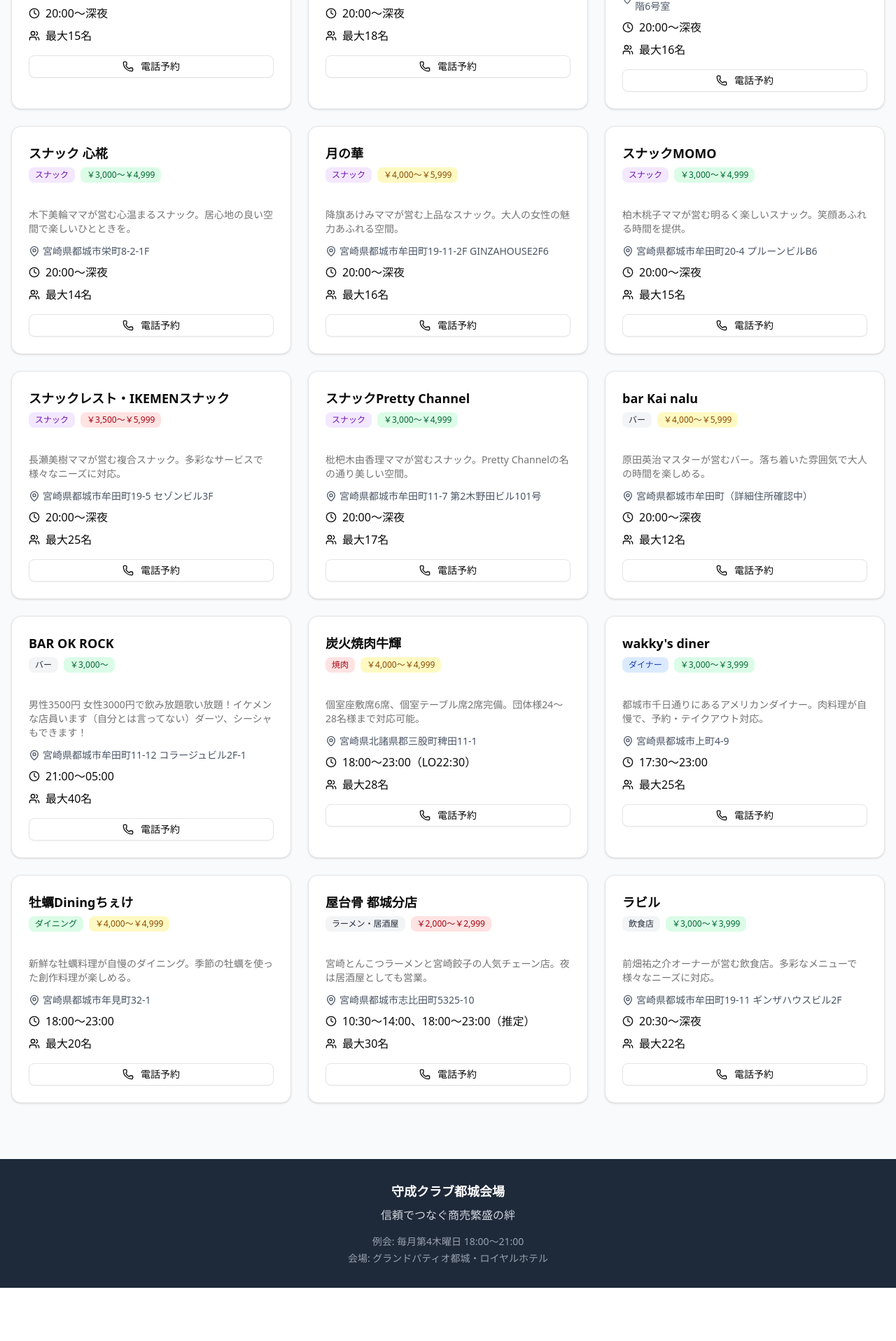
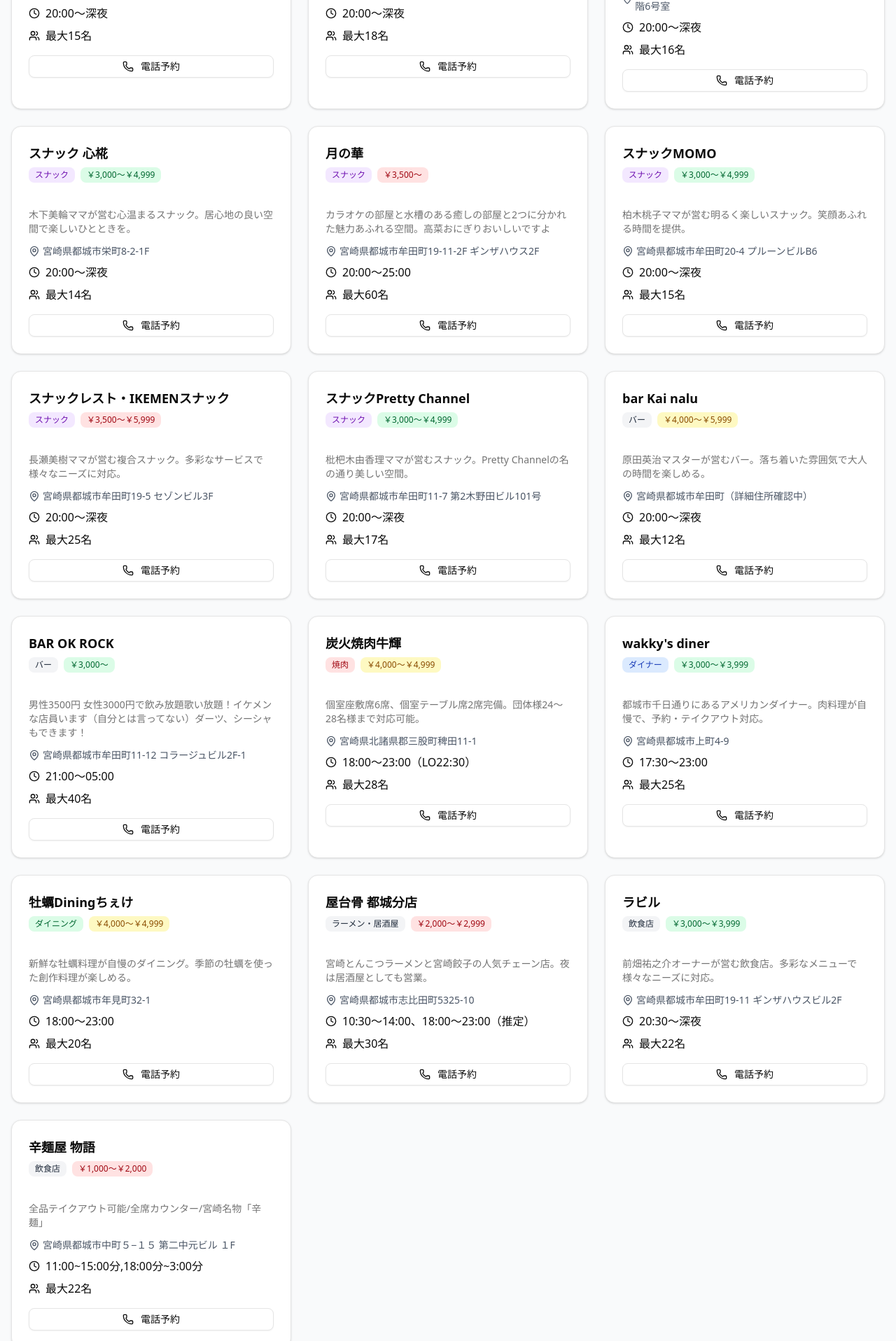
Before and after one commit to OfficePlata/shusei-miyakonojo-map, a React (Vite) app: page / in a window 1280 px wide. Shown: the part 880-2796 px from the top of the page at 70% size. Before the commit the page ends 2720 px from the top, so only its background shows below. Built offline with nearby package versions, Linux system fonts and the light colour scheme.

Commit message:
Update restaurants.js

```diff
--- a/src/data/restaurants.js
+++ b/src/data/restaurants.js
@@ -155,15 +155,15 @@ export const restaurants = [
   id: 8,
   name: "月の華",
   genre: "スナック",
-  description: "降旗あけみママが営む上品なスナック。大人の女性の魅力あふれる空間。",
-  address: "宮崎県都城市牟田町19-11-2F GINZAHOUSE2F6",
+  description: "カラオケの部屋と水槽のある癒しの部屋と2つに分かれた魅力あふれる空間。高菜おにぎりおいしいですよ",
+  address: "宮崎県都城市牟田町19-11-2F ギンザハウス2F",
   latitude: 31.7180,
   longitude: 131.0590,
   phoneNumber: "0986-23-5355",
-  openingHours: "20:00～深夜",
+  openingHours: "20:00～25:00",
   closingDay: "",
-  priceRangeDinner: "￥4,000～￥5,999",
-  capacity: 16,
+  priceRangeDinner: "￥3,500〜",
+  capacity: 60,
   imageUrl: "/api/placeholder/300/200",
   rating: 3.70,
   station: "西都城駅",
@@ -387,6 +387,27 @@ export const restaurants = [
   memberType: "守成クラブ都城会場会員",
   specialFeatures: "多彩なメニュー",
   owner: "前畑 祐之介"
+},
+{
+  id: 19,
+  name: "辛麺屋 物語",
+  genre: "飲食店",
+  description: "全品テイクアウト可能/全席カウンター/宮崎名物「辛麺」",
+  address: "宮崎県都城市中町５−１５ 第二中元ビル １F",
+  latitude: 31.7264694,
+  longitude: 131.0638145,
+  phoneNumber: "0986-36-5549",
+  openingHours: "11:00~15:00分,18:00分~3:00分",
+  closingDay: "火曜日",
+  priceRangeDinner: "￥1,000～￥2,000",
+  capacity: 22,
+  imageUrl: "/api/placeholder/300/200",
+  rating: 3.50,
+  station: "都城駅",
+  walkTime: "徒歩8分",
+  memberType: "守成クラブ都城会場会員",
+  specialFeatures: "人気の辛麺",
+  owner: "神坂 春貴"
 }
 ]
 // 都市中心の座標
```
